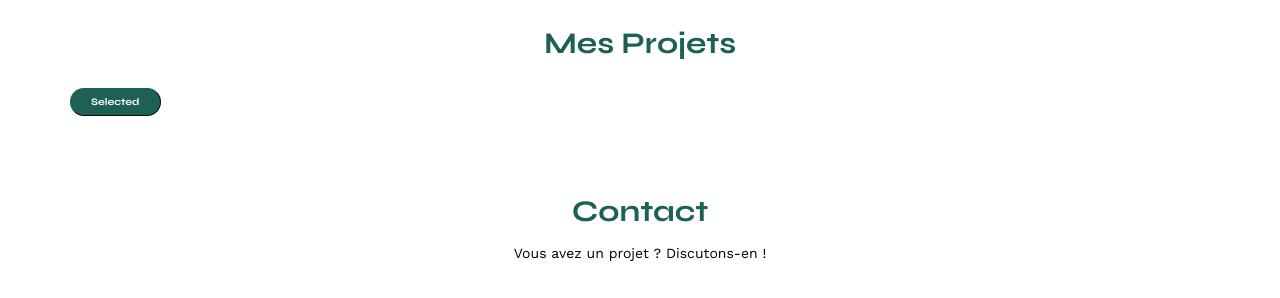
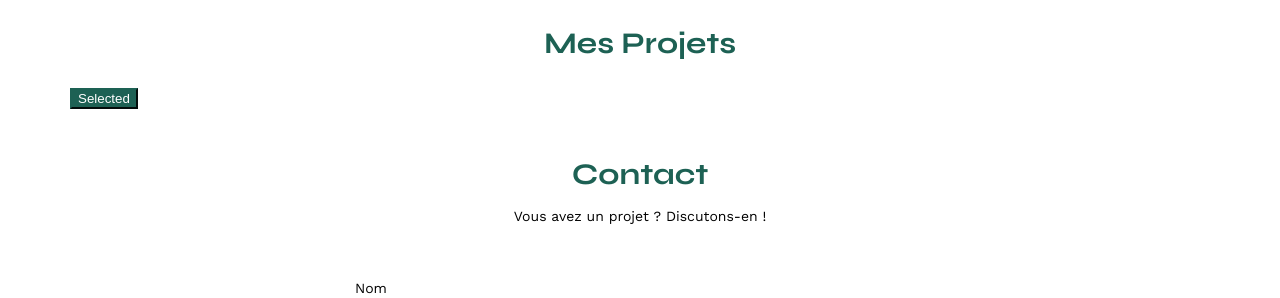
Before and after one commit to RoxaneCab/FrontEnd, a plain HTML site: page index.html in a window 1280 px wide. Shown: the part 507-805 px from the top of the page. Drawn offline with nearby package versions, Linux system fonts and the light colour scheme; no server answers.

Commit message:
tousButton

```diff
--- a/assets/style.css
+++ b/assets/style.css
@@ -215,18 +215,9 @@ a {
 
 /* add classlist selected en js, actuellement en html */
 .buttonSelected {
-	display: inline-block;
-	font-family: 'syne';
-	font-size: 10px;
-	padding: 7px 20px 7px 20px;
-	border-radius: 60px;
-	margin-right: 10px;
-	margin-bottom: 30px;
-	cursor: pointer;
-	background-color: #1D6154;
-	color: white;
-	border-width: 1px;
-	border-color: #1D6154;
+	background-color: #1D6154 !important;
+	color: white !important;
+	border-color: #1D6154 !important;
 }
 
 
```
Also changed, not shown: index.js (+2 -7 lines).
